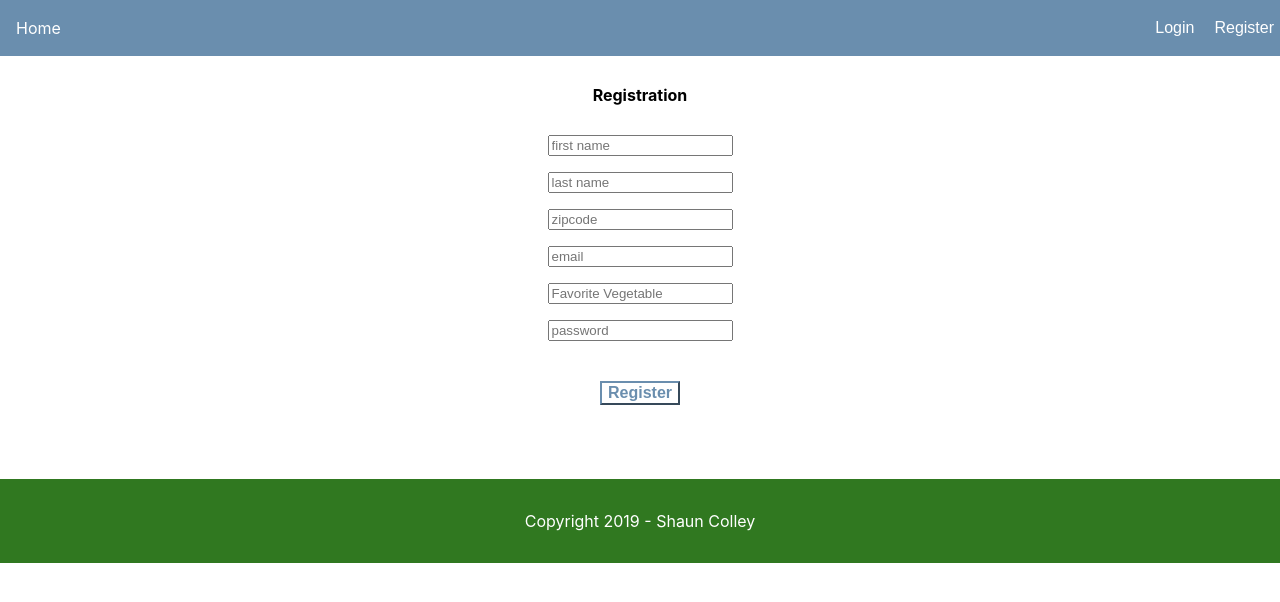
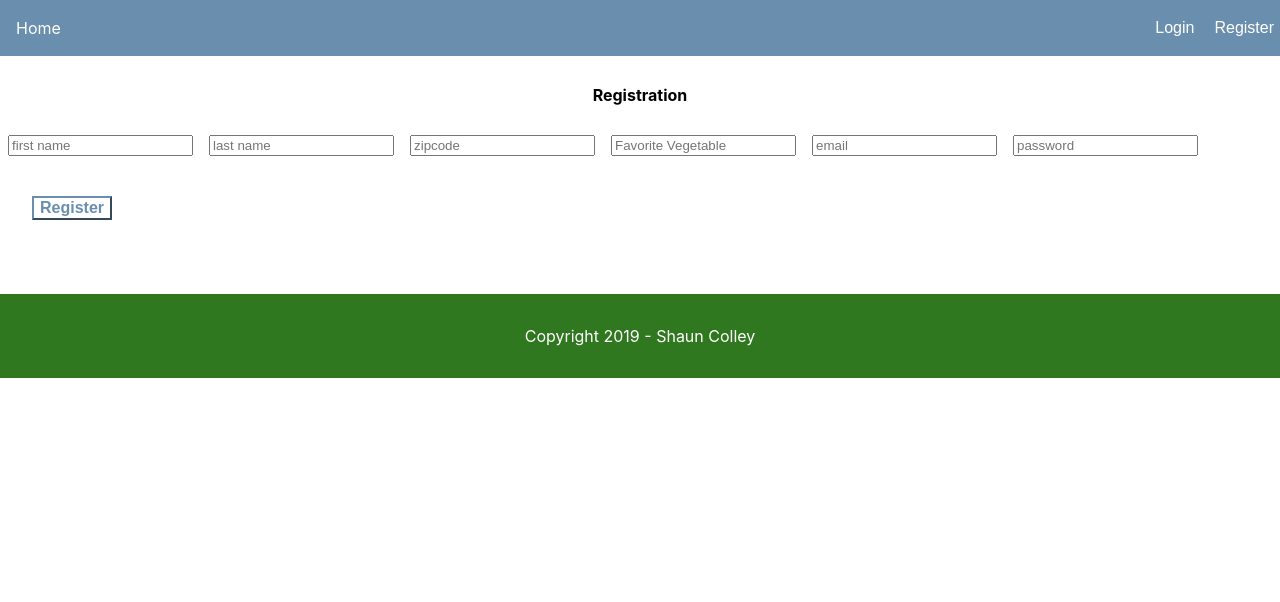
Before and after one commit to shaunwcolley/garden-planner, a React (Create React App) app: page /register in a window 1280 px wide. Shown: the top 602 px of the page. Built offline with nearby package versions, Linux system fonts and the light colour scheme.

Commit message:
popups now working besides making a new plan, removed an error and two warnings

```diff
--- a/src/components/App.js
+++ b/src/components/App.js
@@ -7,13 +7,6 @@ import Popup from './Popup'
 import '../css/App.css';
 
 class App extends Component {
-  constructor(props) {
-    super(props)
-    this.state = {
-      login: this.props.login,
-      register: this.props.register,
-    }
-  }
   render() {
     const profileLink = "/profile/" + this.props.userId;
     if(!this.props.isAuth) {
--- a/src/components/BaseLayout.js
+++ b/src/components/BaseLayout.js
@@ -8,7 +8,7 @@ export class Header extends Component {
   handleSignOutClick = () => {
     localStorage.removeItem('jsonwebtoken');
     this.props.onSignOut()
-    this.props.history.push('/login')
+    this.props.history.push('/')
   }
   handleLoginPopupClick = () => {
     this.props.onLoginPop()
--- a/src/components/Login.js
+++ b/src/components/Login.js
@@ -4,6 +4,7 @@ import { connect } from 'react-redux';
 import axios from 'axios';
 import '../css/Login.css';
 import { setAuthHeader } from '../utils/authenticate.js';
+import * as actionTypes from '../store/actions/actionTypes';
 
 class Login extends Component {
   constructor(){
@@ -21,7 +22,12 @@ class Login extends Component {
     })
   }
 
-  handleLoginClick = () => {
+  handleLoginClick = (e) => {
+    e.preventDefault();
+    this.setState({
+      ...this.state,
+      message: "..."
+    })
     axios.post('http://localhost:8080/login', this.state)
     .then(response => {
       if (response.data.success){
@@ -30,28 +36,25 @@ class Login extends Component {
         localStorage.setItem('jsonwebtoken', token);
         this.props.onSignIn(token, userId);
         setAuthHeader(token);
-        this.props.history.push('/');
         return
-      }
-      if(!response.data.success) {
+      } else if(!response.data.success) {
         this.setState({
           ...this.state,
           message: response.data.message,
         });
+      return
       };
-    }).catch(error => this.setState({ ...this.state, message: `Error: ${error}.` }));
-    this.setState({
-      ...this.state,
-      message: "..."
-    })
+    }).then(() => this.props.onLoginPop()).catch(error => this.setState({ ...this.state, message: `Error: ${error}.` }));
   }
 
   render() {
     return(
       <div className="login-body">
-        <input type='text' onChange={this.handleTextBoxChange} placeholder="email" name="email"/>
-        <input type='password' onChange={this.handleTextBoxChange} placeholder="password" name="pass"/>
-        <button className="login-btn" onClick={this.handleLoginClick}>Login</button>
+        <form className="login-form">
+        <input autoComplete="username" type='text' onChange={this.handleTextBoxChange} placeholder="email" name="email"/>
+        <input autoComplete="current-password" type='password' onChange={this.handleTextBoxChange} placeholder="password" name="pass"/>
+        <button className="login-btn" onClick={(e) => this.handleLoginClick(e)}>Login</button>
+        </form>
         <h4>{this.state.message}</h4>
         <NavLink to='/register'>Not a member? Register now to save your garden plans.</NavLink>
       </div>
@@ -61,7 +64,8 @@ class Login extends Component {
 
 const mapDispatchToProps = (dispatch) => {
   return {
-    onSignIn: (token, userId) => dispatch({ type: 'SIGN_IN', token, userId}),
+    onSignIn: (token, userId) => dispatch({ type: actionTypes.SIGN_IN, token, userId}),
+    onLoginPop: () => dispatch({ type: actionTypes.LOGIN_POPUP})
   };
 };
 
--- a/src/components/Register.js
+++ b/src/components/Register.js
@@ -43,13 +43,15 @@ class Register extends Component {
     return(
       <div className="register-body">
         <h4>Registration</h4>
-        <input onChange={this.handleTextBoxChange} type='text' placeholder="first name" name="firstName"/>
-        <input onChange={this.handleTextBoxChange} type='text' placeholder="last name" name="lastName"/>
-        <input onChange={this.handleTextBoxChange} type='number' placeholder="zipcode" name="zipcode"/>
-        <input onChange={this.handleTextBoxChange} type='text' placeholder="email" name="email"/>
-        <input onChange={this.handleTextBoxChange} type='text' placeholder="Favorite Vegetable" name="favVeg"/>
-        <input onChange={this.handleTextBoxChange} type='password' placeholder="password" name="pass"/>
-        <button className="register-btn" onClick={() => this.handleRegisterClick()}>Register</button>
+        <form>
+          <input onChange={this.handleTextBoxChange} type='text' placeholder="first name" name="firstName"/>
+          <input onChange={this.handleTextBoxChange} type='text' placeholder="last name" name="lastName"/>
+          <input onChange={this.handleTextBoxChange} type='number' placeholder="zipcode" name="zipcode"/>
+          <input onChange={this.handleTextBoxChange} type='text' placeholder="Favorite Vegetable" name="favVeg"/>
+          <input autoComplete="username" onChange={this.handleTextBoxChange} type='text' placeholder="email" name="email"/>
+          <input autoComplete="new-password" onChange={this.handleTextBoxChange} type='password' placeholder="password" name="pass"/>
+          <button className="register-btn" onClick={() => this.handleRegisterClick()}>Register</button>
+        </form>
         <h4>{this.state.message}</h4>
       </div>
     )
```
